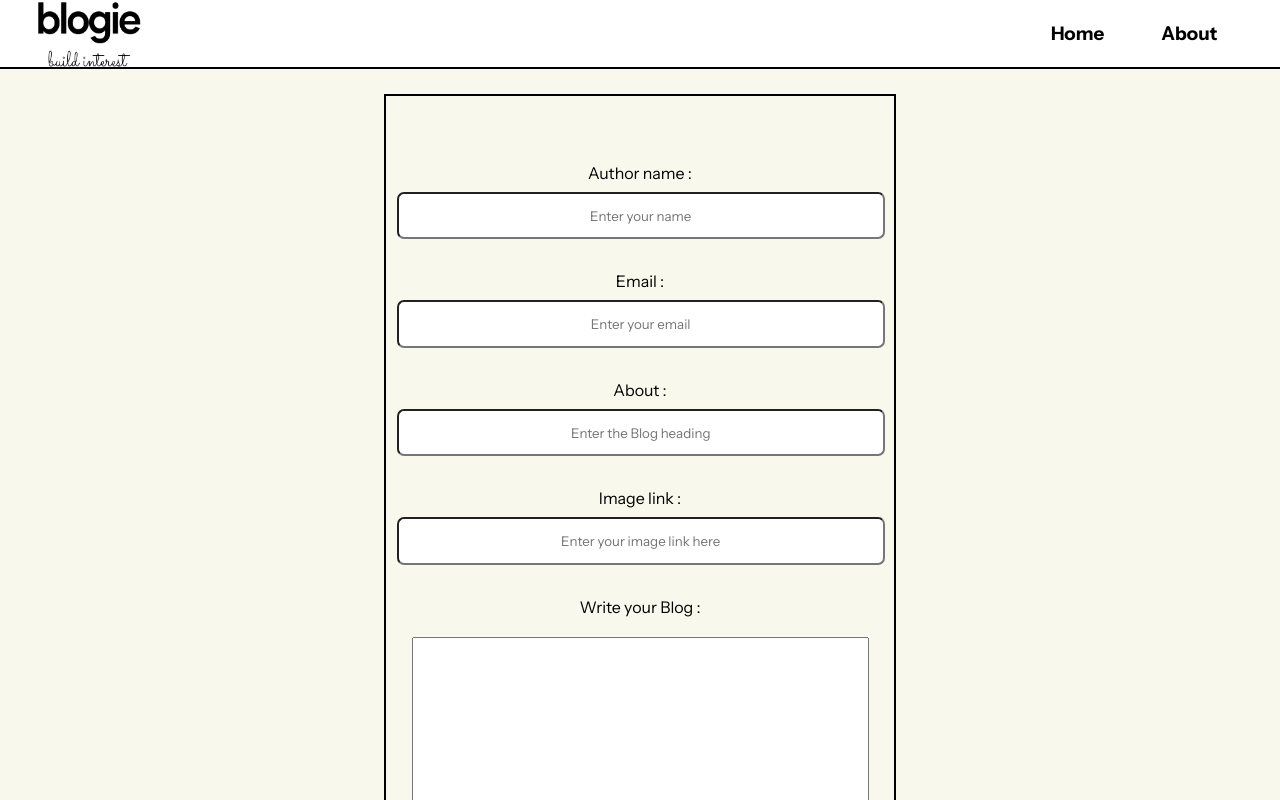
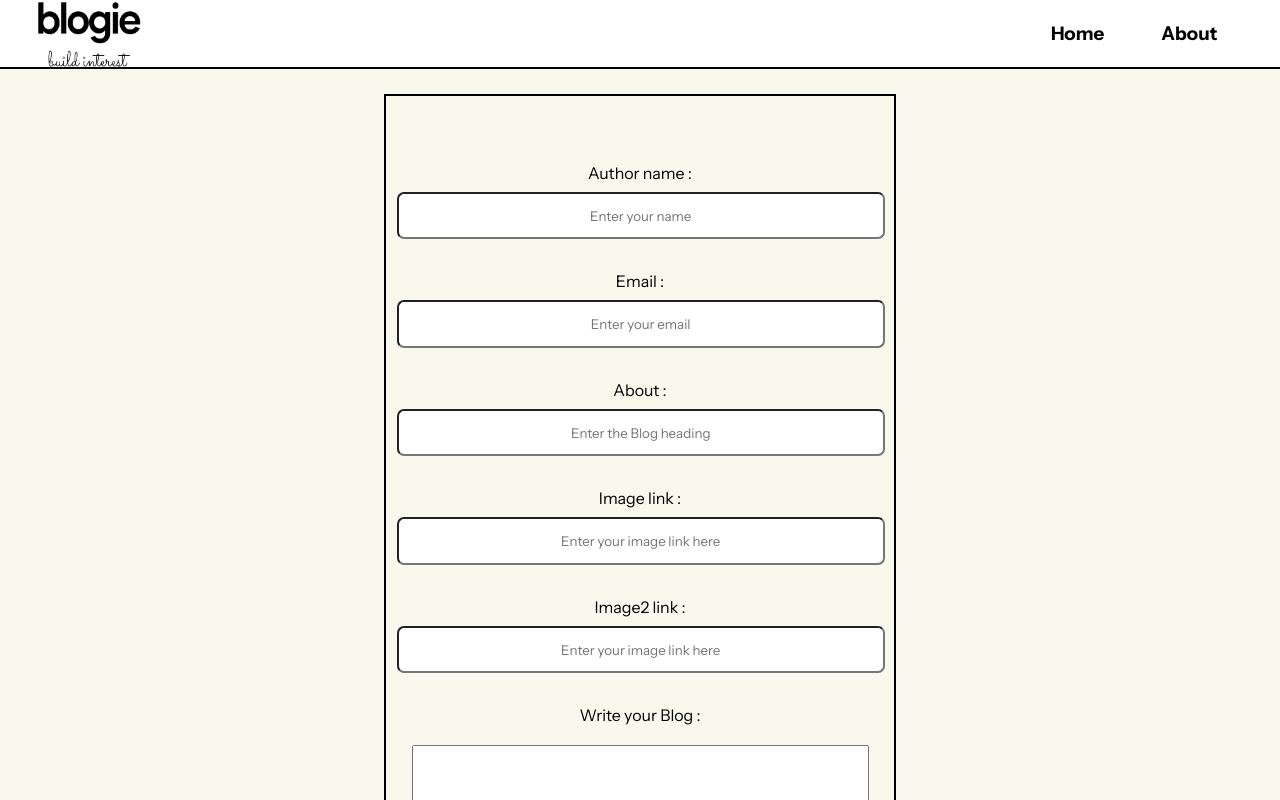
Before and after one commit to kalviumcommunity/blogie, a React (Vite) app in the folder client/: page /blog in a window 1280 px wide. Shown: the top 800 px of the page. Built offline with nearby package versions, Linux system fonts and the light colour scheme; a web font is replaced by a local one.

Commit message:
added second image link

```diff
--- a/client/src/Components/Blog.jsx
+++ b/client/src/Components/Blog.jsx
@@ -7,6 +7,7 @@ const Blog = () => {
   const [email, setEmail] = useState("");
   const [heading, setHeading] = useState("");
   const [image, setImage] = useState("");
+  const [image2, setImage2] = useState("");
   const [blog, setBlog] = useState("");
   const navigate = useNavigate();
   const handleSubmit = (e) => {
@@ -17,7 +18,8 @@ const Blog = () => {
         email,
         heading,
         blog,
-        image
+        image,
+        image2
       })
       .then((response) => {
         console.log(response.data);
@@ -84,6 +86,14 @@ const Blog = () => {
                 onChange={(e) => setImage(e.target.value)}
               />
             </div>
+            <div className="input">
+              <label htmlFor="text">Image2 link : </label>
+              <input
+                type="text"
+                placeholder="Enter your image link here"
+                onChange={(e) => setImage2(e.target.value)}
+              />
+            </div>
 
             <div className="input">
               <p>Write your Blog : </p>
```
Also changed, not shown: 2 other files (tests, documents, lock files or other folders).
